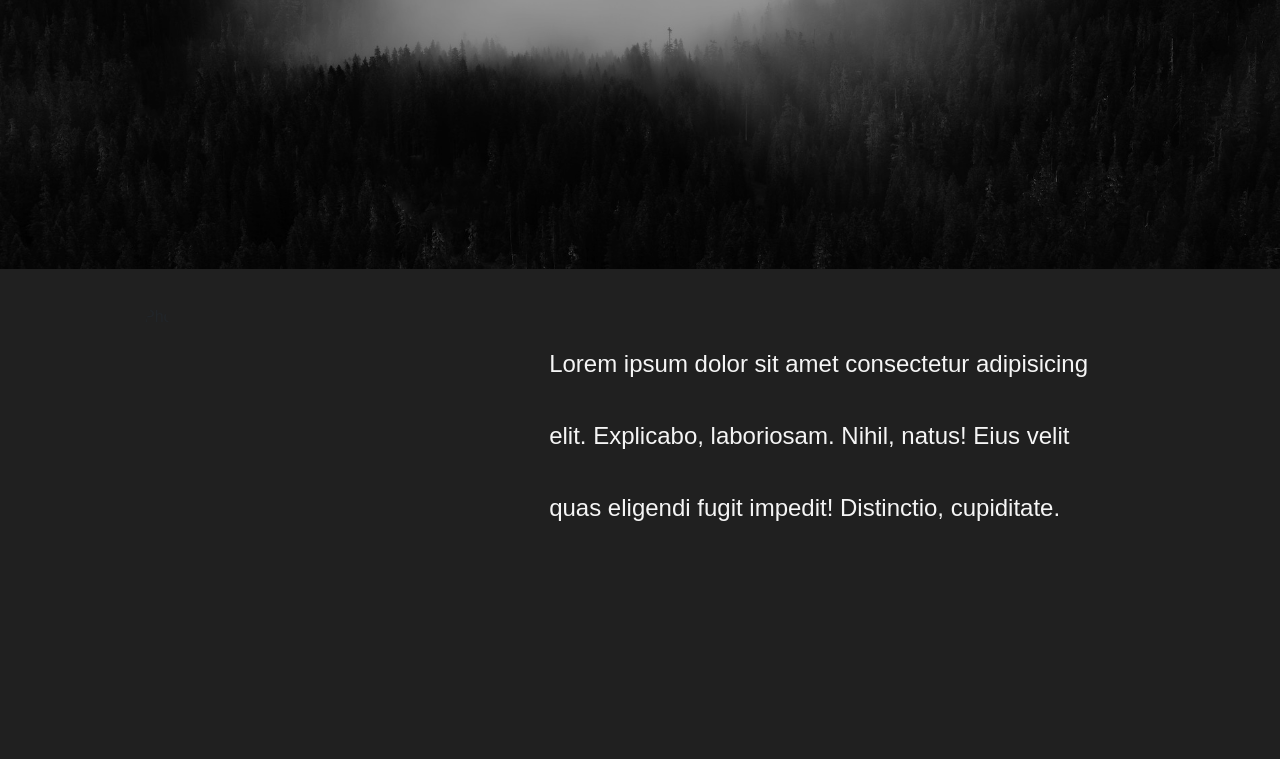
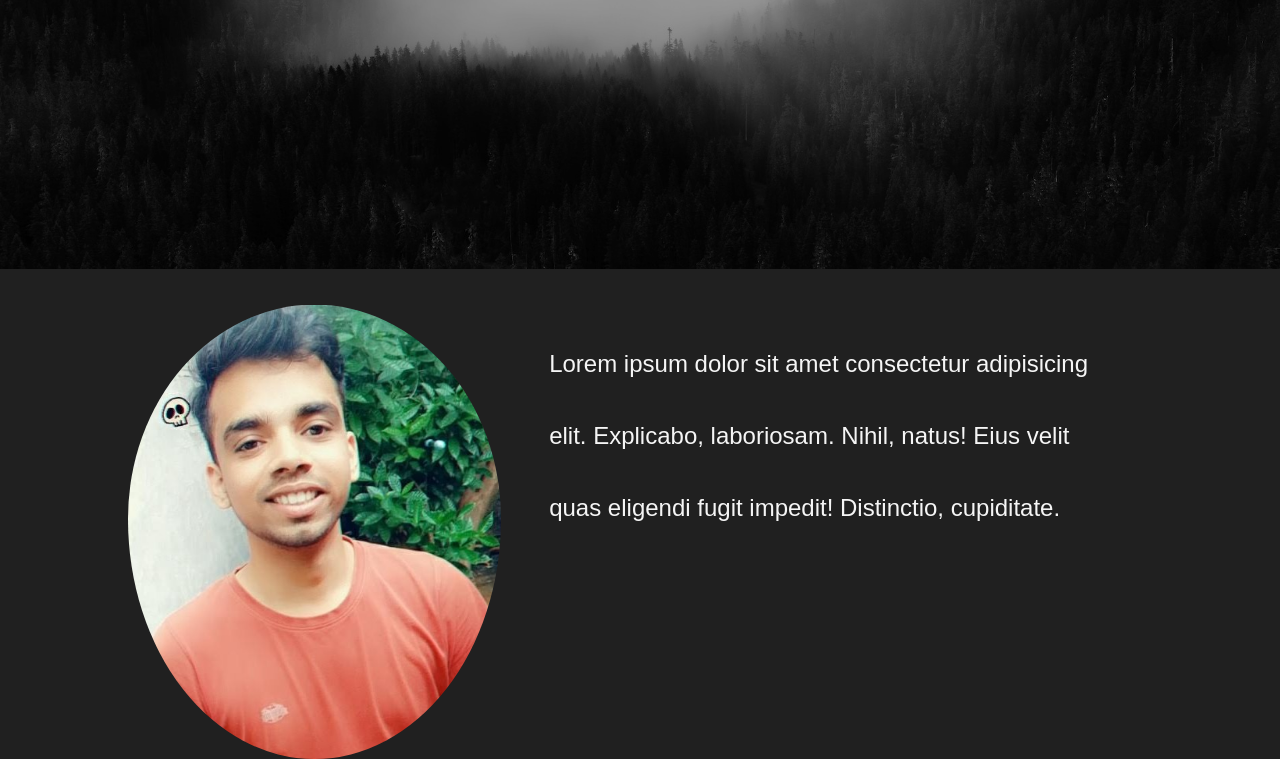
Before and after one commit to ritesh-ansh/portfolio-site, a plain HTML site: page index.html in a window 1280 px wide. Shown: the part 531-1290 px from the top of the page. Drawn offline with nearby package versions, Linux system fonts and the light colour scheme; the site is published under a folder, as on GitHub Pages, so addresses that start at the root find nothing; a web font is replaced by a local one.

Commit message:
img location corrected

```diff
--- a/index.html
+++ b/index.html
@@ -70,7 +70,7 @@
 
     <div class="container-fluid row">
       <div class="img-div col-lg-4 col-md-6">
-        <img class="about-img" src="/img/ritesh-img.jpeg" alt="Photo">
+        <img class="about-img" src="img/ritesh-img.jpeg" alt="Photo">
       </div>
       <div class="info-div container col-lg-6 col-md-6">
         <p class="about-info">Lorem ipsum dolor sit amet consectetur adipisicing elit. Explicabo, laboriosam. Nihil, natus! Eius velit quas eligendi fugit impedit! Distinctio, cupiditate.</p>
```
